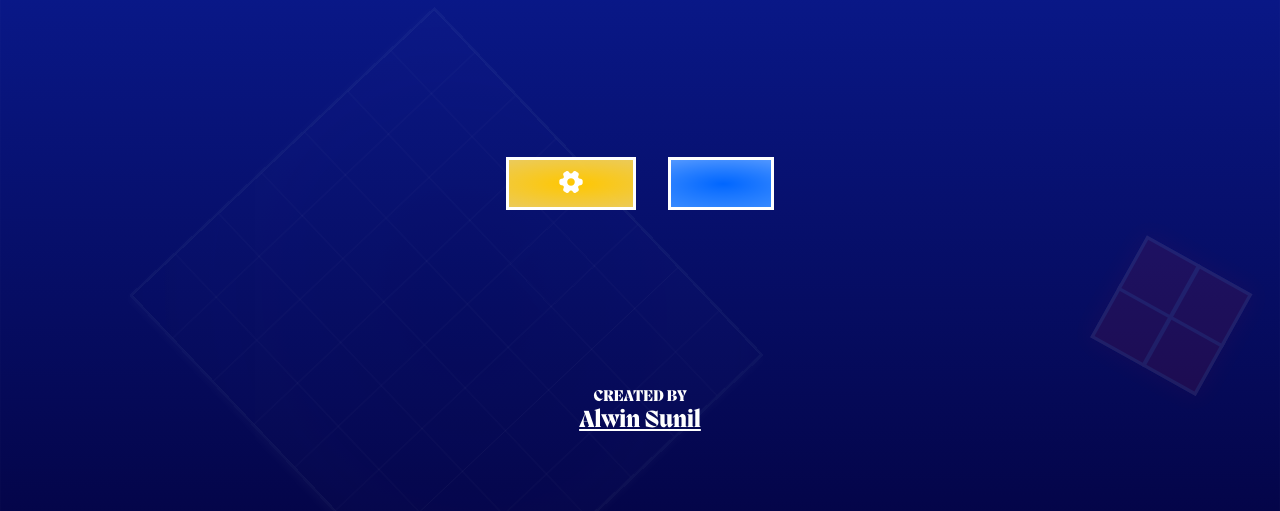
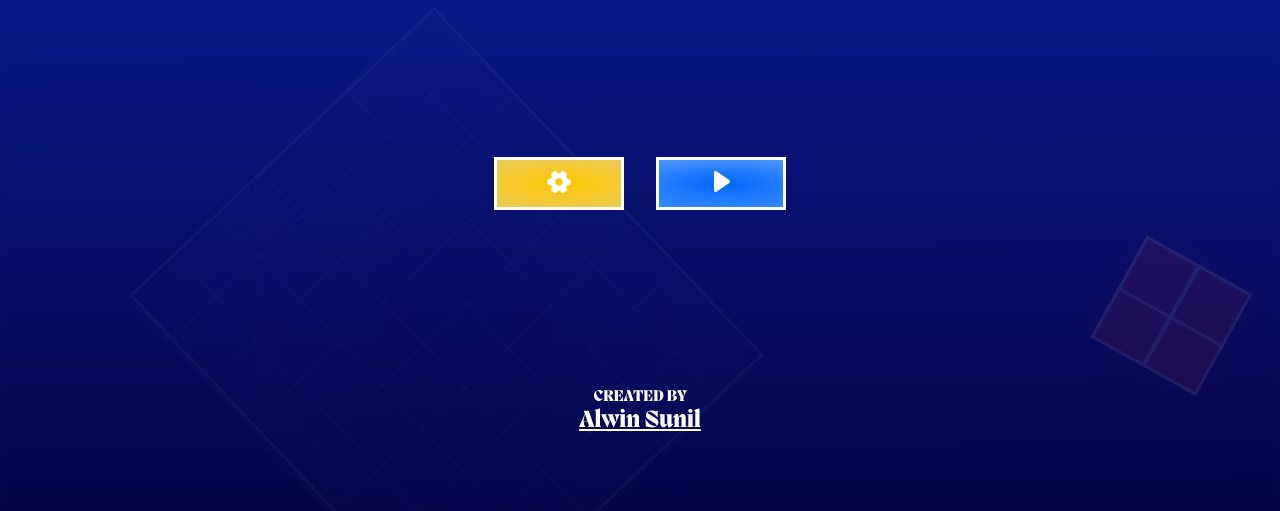
Before and after one commit to AlwinSunil/block-puzzle, a plain HTML site: page index.html in a window 1280 px wide. Shown: the part 277-788 px from the top of the page. Drawn offline with Linux system fonts and the light colour scheme.

Commit message:
Fixed img link

```diff
--- a/index.html
+++ b/index.html
@@ -24,7 +24,7 @@
           <img src="./assets/icons/settings.svg" alt="" />
         </button>
         <button class="btn-play pointer">
-          <img src="./assets/icons/play_arrow.svg" alt="" />
+          <img src="./assets/icons/play-arrow.svg" alt="" />
         </button>
       </div>
       <div class="footer">
```
